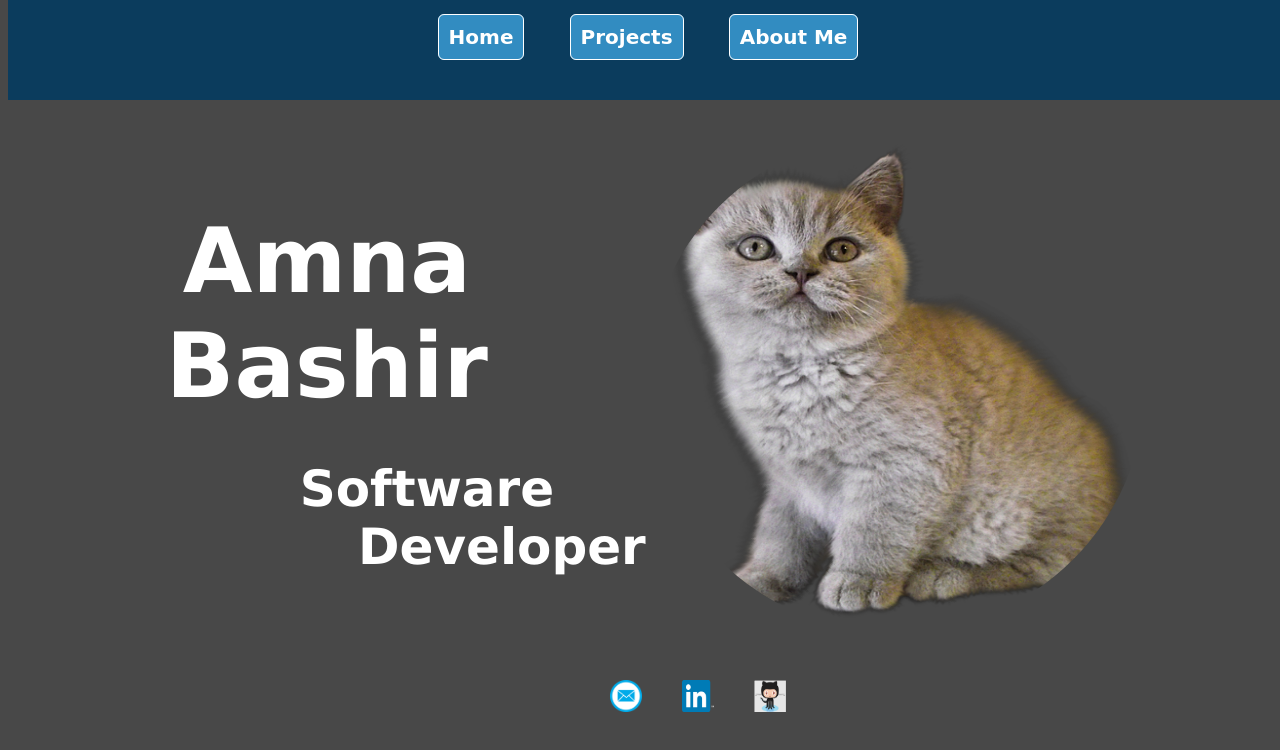
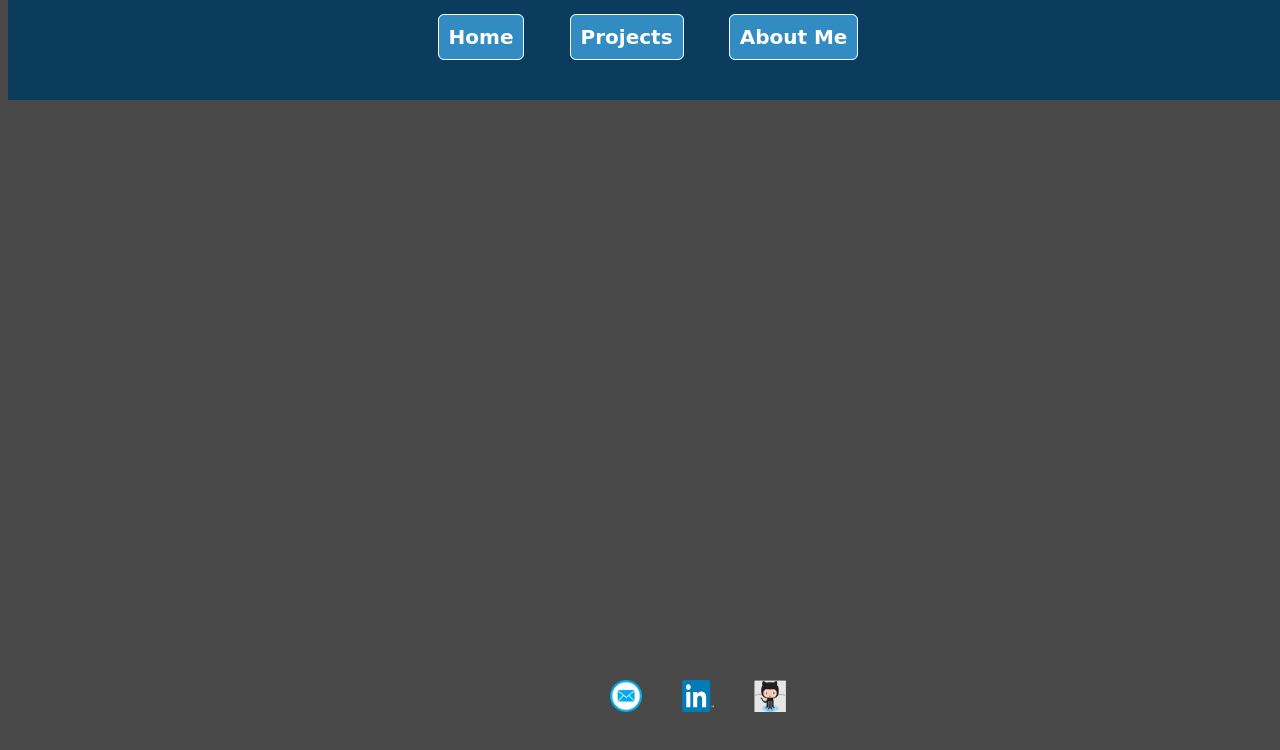
Before and after one commit to Amna25/Portifolio, a plain HTML site: page index.html in a window 1280 px wide. Shown: the top 750 px of the page. Drawn offline with Linux system fonts and the light colour scheme.

Commit message:
small adjustments

```diff
--- a/index.html
+++ b/index.html
@@ -14,7 +14,7 @@
         <a href = "./aboutme.html">About Me</a>
        </div>
     </nav>
-    <div class="home-container">
+    <!-- <div class="home-container">
         <div class="text">
             <h1 class="Amy-name">Amna Bashir</h1>
             <div class="scofware">
@@ -23,7 +23,7 @@
             </div>
         </div>
         <img class="photo" src="./assets/test.png" alt="close up headshot of Amna Bashir.">
-    </div>
+    </div> -->
 
     <footer>
         <div id="contact">
--- a/reset.css
+++ /dev/null
@@ -1,44 +0,0 @@
-
-html, body, div, span, applet, object, iframe,
-h1, h2, h3, h4, h5, h6, p, blockquote, pre,
-a, abbr, acronym, address, big, cite, code,
-del, dfn, em, img, ins, kbd, q, s, samp,
-small, strike, strong, sub, sup, tt, var,
-b, u, i, center,
-dl, dt, dd, ol, ul, li,
-fieldset, form, label, legend,
-table, caption, tbody, tfoot, thead, tr, th, td,
-article, aside, canvas, details, embed,
-figure, figcaption, footer, header, hgroup,
-menu, nav, output, ruby, section, summary,
-time, mark, audio, video {
-	margin: 0;
-	padding: 0;
-	border: 0;
-	font-size: 100%;
-	font: inherit;
-	vertical-align: baseline;
-}
-/* HTML5 display-role reset for older browsers */
-article, aside, details, figcaption, figure,
-footer, header, hgroup, menu, nav, section {
-	display: block;
-}
-body {
-	line-height: 1;
-}
-ol, ul {
-	list-style: none;
-}
-blockquote, q {
-	quotes: none;
-}
-blockquote:before, blockquote:after,
-q:before, q:after {
-	content: '';
-	content: none;
-}
-table {
-	border-collapse: collapse;
-	border-spacing: 0;
-}
```
